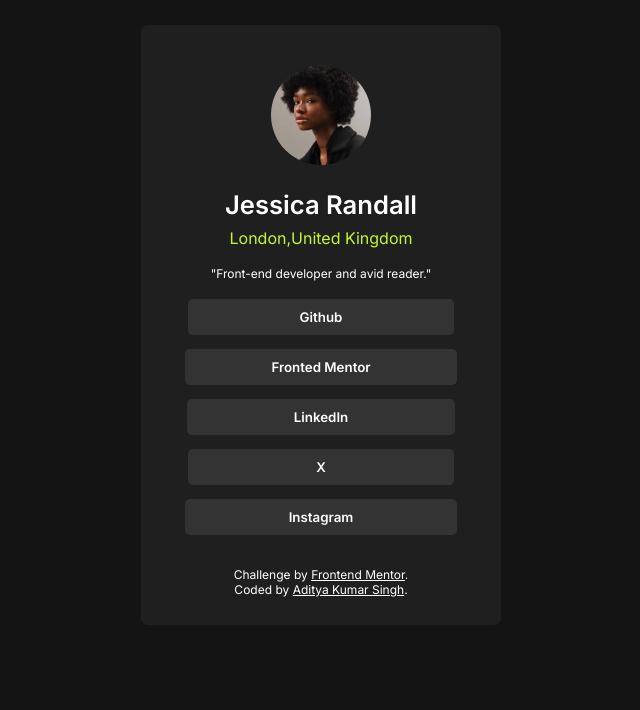
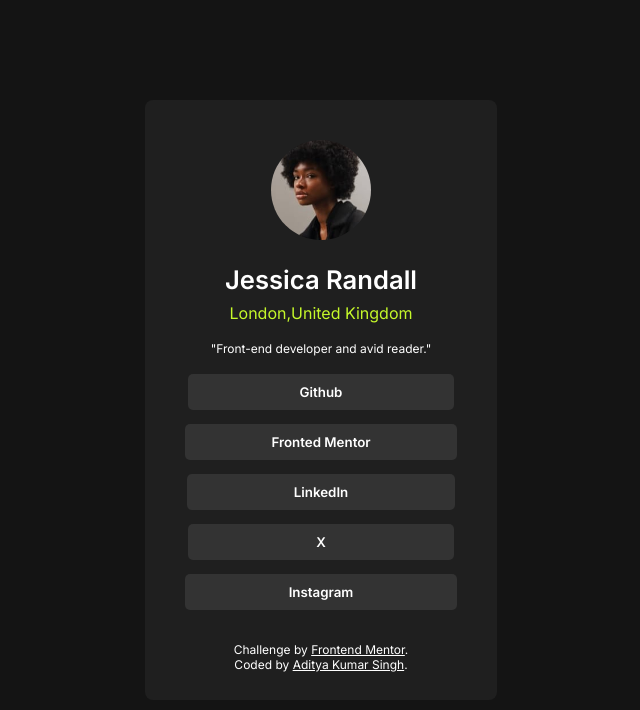
Before and after one commit to Aditya-hub807/Projects, a plain HTML site: page social-link/link.html in a window 1280 px wide. Shown: the whole page, without its empty margins (319-959 px from the left). Drawn offline with Linux system fonts and the light colour scheme.

Commit message:
putting container in center

```diff
--- a/social-link/link.css
+++ b/social-link/link.css
@@ -8,14 +8,17 @@
 
 body{
   background-color: hsl(0, 0%, 8%);
+  display: grid;
+  place-items: center;
+  min-height:100vh;
 }
 
 .container{
   max-width:360px;
-  height:600px;
-  margin:25px auto;
+  min-height:600px;
   background-color: hsl(0, 0%, 12%);
-  border-radius: 7px;
+  border-radius: 8px;
+  padding:0 2.5rem;
 }
 
 .avatar{
```
